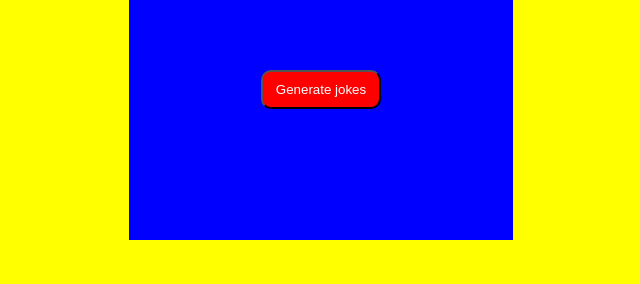
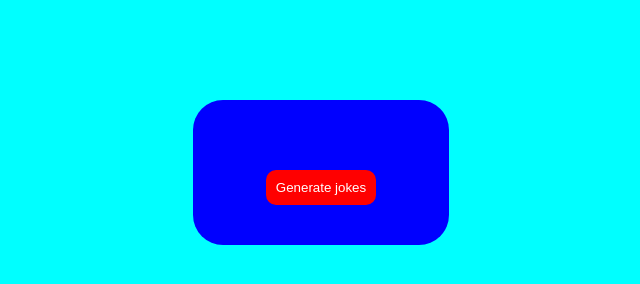
Before and after one commit to nihalnaveed12/JS-projects, a plain HTML site: page tell me a jokes app/index.html in a window 1280 px wide. Shown: the whole page, without its empty margins (319-959 px from the left). Drawn offline with Linux system fonts and the light colour scheme.

Commit message:
add new styles

```diff
--- a/tell me a jokes app/style.css
+++ b/tell me a jokes app/style.css
@@ -5,14 +5,18 @@
 }
 
 body{
-    background-color: yellow;
+    background-color:aqua
 }
 
 .main{
     background-color: blue;
-    height: 30vh;
-    width: 30vw;
+    height: auto;
+    width: 20vw;
     margin: auto;
+    margin-top: 100px;
+    border-radius: 30px;
+    outline: none;
+    border: none;
 }
 
 .container{
@@ -24,12 +28,16 @@ body{
 
 button{
     padding: 10px;
-    width: 120px;
+    display: flex;
+    justify-content: center;
+    flex-direction: column;
     margin: auto;
     background-color: red;
     border-radius: 10px;
     color: white;
     margin-top: 30px;
+    border: none;
+    outline: none;
 }
 
 #p1 {
@@ -37,3 +45,7 @@ button{
     font-family: sans-serif;
     text-align: center;
 }
+
+button:hover{
+    background-color: rgb(235, 193, 193);
+}
```
